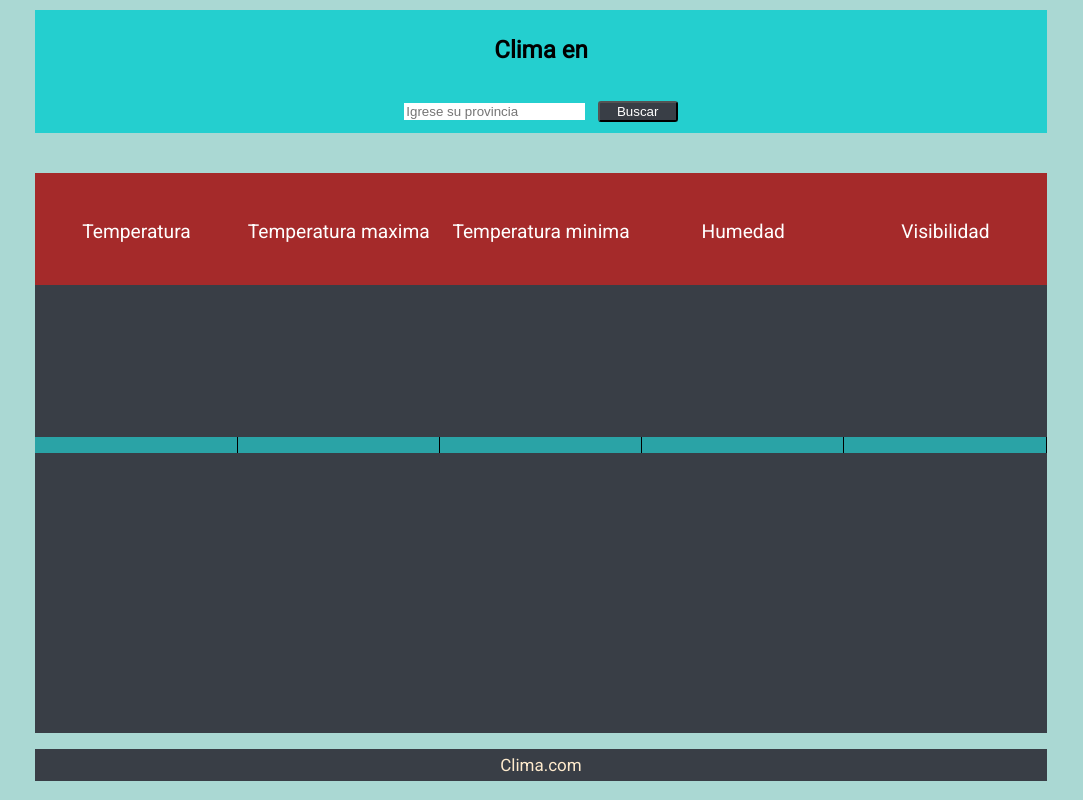
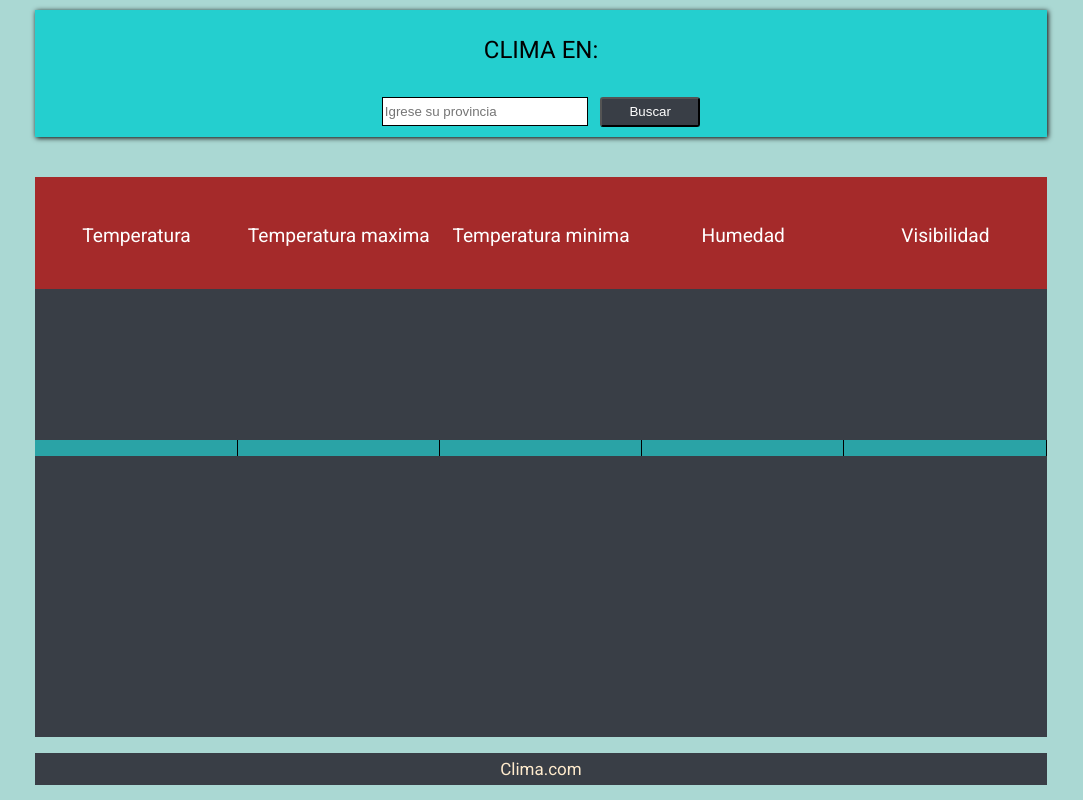
Before and after one commit to misael-github/api-del-clima, a plain HTML site: page index.html in a window 1280 px wide. Shown: the whole page, without its empty margins (99-1182 px from the left). Drawn offline with Linux system fonts and the light colour scheme.

Commit message:
sombra en div title y cambio de weight de title

```diff
--- a/estilos.css
+++ b/estilos.css
@@ -18,15 +18,18 @@ body {
   box-sizing: border-box;
   /* font-weight: 400; */
   margin-bottom: 40px;
+  box-shadow: 1px 1px 5px ;
 }
 h1 {
-  /* margin: 20px; */
+  font-weight: 500;
   font-size: 1.5rem;
 }
 #user-city {
   background-color: none;
   border: none;
-
+  height: 25px;
+  width: 200px;
+  border: solid 1px;
 }
 
 #city-display {
@@ -39,8 +42,10 @@ h1 {
   background-color:#393e46 ;
   color: #fff;
   margin-left: 5px;
-  width: 80px;
+  width: 100px;
   border-radius: 3px;
+  height: 30px;
+
 }
 #contenedor {
   background-color: #393e46;
--- a/index.html
+++ b/index.html
@@ -12,7 +12,7 @@
     <div class="container">
     <form action="">
     <div class="title">
-        <h1>Clima en</h1>
+        <h1>CLIMA EN:</h1>
         <p id="city-display"></p>
         <input type="text" id="user-city" placeholder="Igrese su provincia">
         <button type="submit" id="buscar">Buscar</button>
```
